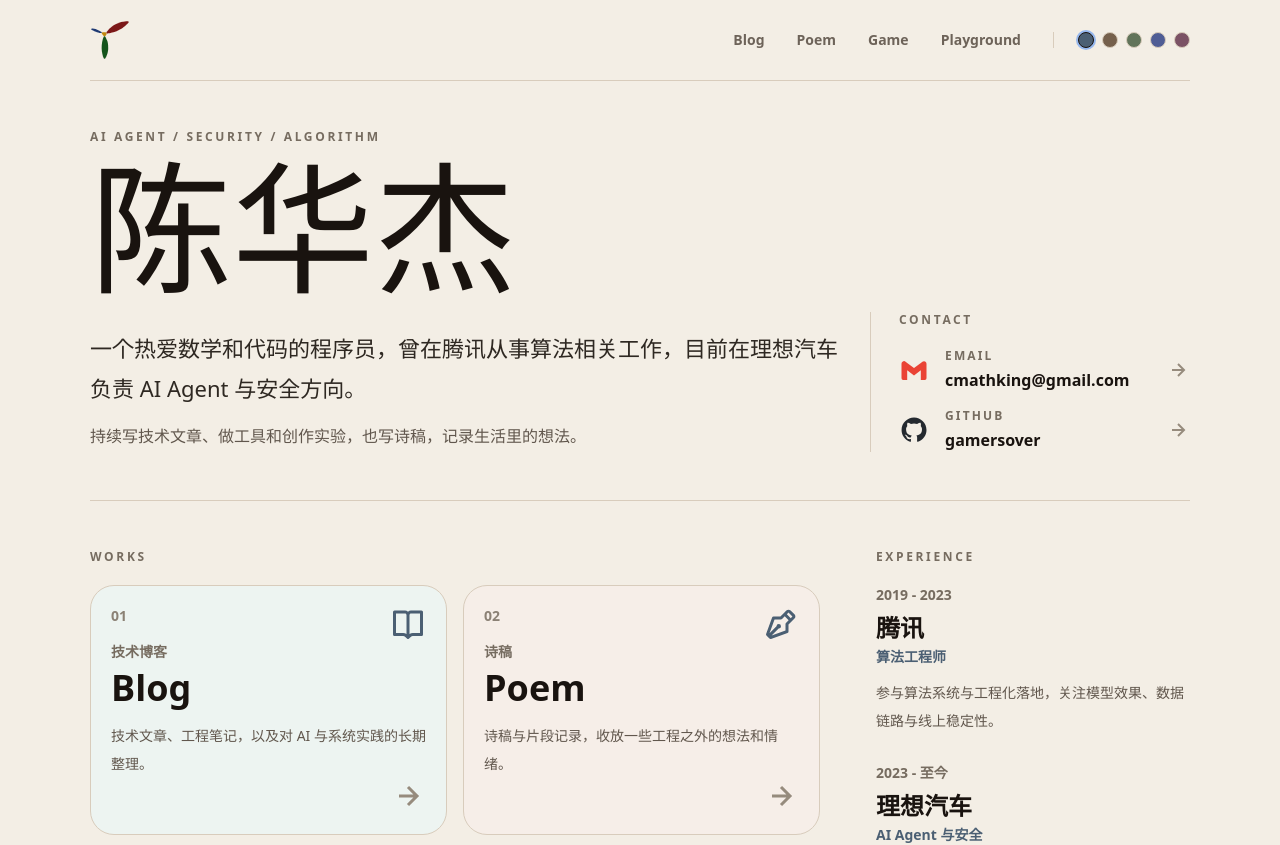
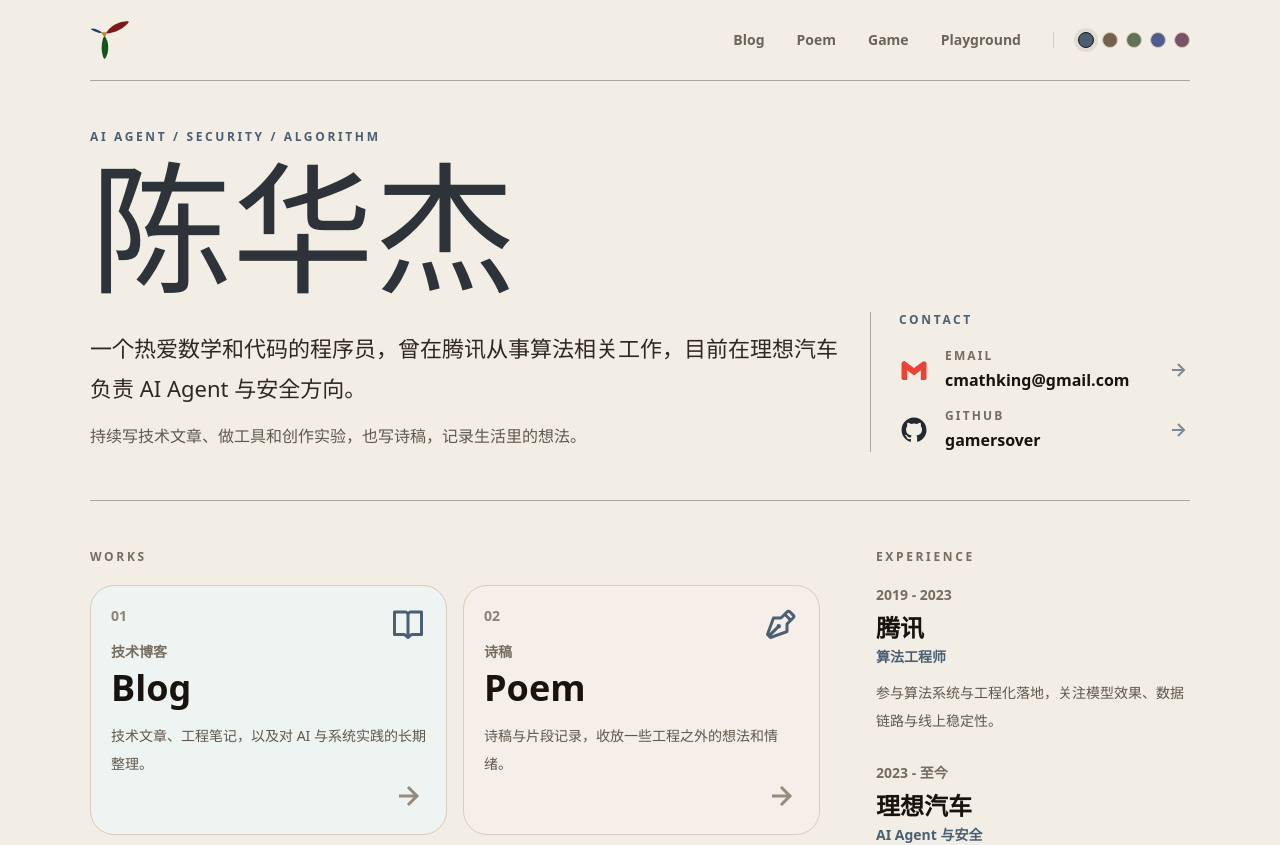
Before and after one commit to gamersover/my-website, a Next.js app: page /new in a window 1280 px wide. Shown: the top 845 px of the page. Built offline with nearby package versions, Linux system fonts and the light colour scheme.

Commit message:
refactor: 优化new和poem页的一些细节

```diff
--- a/app/new/NewHomePageClient.tsx
+++ b/app/new/NewHomePageClient.tsx
@@ -136,6 +136,8 @@ export default function NewHomePageClient() {
 
   const themeStyle = {
     "--theme-color": activeTheme.color,
+    "--theme-color-border": `color-mix(in srgb, ${activeTheme.color} 34%, #d8ccbc)`,
+    "--theme-color-name": `color-mix(in srgb, ${activeTheme.color} 42%, #19130f)`,
   } as CSSProperties;
 
   return (
@@ -149,7 +151,7 @@ export default function NewHomePageClient() {
           initial="hidden"
           animate="visible"
           transition={{ duration: 0.45 }}
-          className="flex items-center justify-between border-b border-[#d8ccbc] py-5"
+          className="flex items-center justify-between border-b border-[var(--theme-color-border)] py-5"
         >
           <Link href="/" aria-label="返回旧首页">
             <Image
@@ -191,7 +193,7 @@ export default function NewHomePageClient() {
                     onClick={() => setTheme(theme.id)}
                     className={`h-5 w-5 rounded-full border transition md:h-4 md:w-4 ${
                       isActive
-                        ? "border-[#19130f] ring-2 ring-[#19130f]/12"
+                        ? "border-[#19130f] shadow-[0_0_0_4px_rgba(25,19,15,0.08)]"
                         : "border-[#d8ccbc] hover:scale-110"
                     }`}
                     style={{ backgroundColor: theme.color }}
@@ -202,7 +204,7 @@ export default function NewHomePageClient() {
           </div>
         </motion.header>
 
-        <section className="grid gap-8 border-b border-[#d8ccbc] py-10 lg:grid-cols-[minmax(0,1fr)_320px] lg:items-end lg:py-12">
+        <section className="grid gap-8 border-b border-[var(--theme-color-border)] py-10 lg:grid-cols-[minmax(0,1fr)_320px] lg:items-end lg:py-12">
           <motion.div
             variants={fadeUp}
             initial="hidden"
@@ -214,7 +216,7 @@ export default function NewHomePageClient() {
               initial="hidden"
               animate="visible"
               transition={{ ...transition, delay: 0.05 }}
-              className={labelClass}
+              className={`${labelClass} text-[var(--theme-color)]`}
             >
               AI Agent / Security / Algorithm
             </motion.p>
@@ -225,6 +227,7 @@ export default function NewHomePageClient() {
               transition={{ ...transition, delay: 0.12 }}
               className="mt-6 text-[78px] font-normal leading-[0.92] tracking-normal sm:text-[124px] lg:text-[142px]"
               style={{
+                color: "var(--theme-color-name)",
                 fontFamily:
                   "'Songti SC', 'STSong', 'Noto Serif SC', 'Source Han Serif SC', serif",
               }}
@@ -238,7 +241,8 @@ export default function NewHomePageClient() {
               transition={{ ...transition, delay: 0.2 }}
               className="mt-7 max-w-3xl text-[22px] font-medium leading-10 text-[#2e2822]"
             >
-              一个热爱数学和代码的程序员，曾在腾讯从事算法相关工作，目前在理想汽车负责 AI Agent 与安全方向。
+              一个热爱数学和代码的程序员，曾在腾讯从事算法相关工作，目前在理想汽车负责{" "}
+              AI Agent 与安全方向。
             </motion.p>
             <motion.p
               variants={fadeUp}
@@ -256,9 +260,11 @@ export default function NewHomePageClient() {
             initial="hidden"
             animate="visible"
             transition={{ ...transition, delay: 0.32 }}
-            className="border-t border-[#d8ccbc] pt-5 lg:border-l lg:border-t-0 lg:pl-7 lg:pt-0"
+            className="border-t border-[var(--theme-color-border)] pt-5 lg:border-l lg:border-t-0 lg:pl-7 lg:pt-0"
           >
-            <h2 className={labelClass}>Contact</h2>
+            <h2 className={`${labelClass} text-[var(--theme-color)]`}>
+              Contact
+            </h2>
             <div className="mt-5 grid gap-4">
               {contacts.map((item) => {
                 const Icon = item.icon;
@@ -278,7 +284,7 @@ export default function NewHomePageClient() {
                         {item.value}
                       </p>
                     </div>
-                    <BiRightArrowAlt className="text-2xl text-[#968b7d] transition group-hover:translate-x-1 group-hover:text-[var(--theme-color)]" />
+                    <BiRightArrowAlt className="text-2xl text-[var(--theme-color)] opacity-70 transition group-hover:translate-x-1 group-hover:opacity-100" />
                   </a>
                 );
               })}
--- a/app/poem/page.tsx
+++ b/app/poem/page.tsx
@@ -388,11 +388,17 @@ export default function Poem() {
         {/* Mobile sidebar trigger */}
         <button
           type="button"
-          onClick={() => setSidebarOpen(true)}
-          className="fixed bottom-6 left-4 z-40 flex h-12 w-12 items-center justify-center rounded-full border border-stone-300/80 bg-white/80 shadow-lg backdrop-blur transition hover:bg-white lg:hidden"
-          aria-label="打开导航"
+          onClick={() => setSidebarOpen((open) => !open)}
+          className={`fixed bottom-6 left-4 flex h-12 w-12 items-center justify-center rounded-full border border-stone-300/80 bg-white/85 shadow-lg backdrop-blur transition hover:bg-white lg:hidden ${
+            sidebarOpen ? "z-[60]" : "z-40"
+          }`}
+          aria-label={sidebarOpen ? "关闭导航" : "打开导航"}
         >
-          <svg xmlns="http://www.w3.org/2000/svg" width="20" height="20" viewBox="0 0 24 24" fill="none" stroke="currentColor" strokeWidth="2" strokeLinecap="round" strokeLinejoin="round" className="text-stone-600"><path d="M3 12h18M3 6h18M3 18h18"/></svg>
+          {sidebarOpen ? (
+            <span className="text-xl leading-none text-stone-600">×</span>
+          ) : (
+            <svg xmlns="http://www.w3.org/2000/svg" width="20" height="20" viewBox="0 0 24 24" fill="none" stroke="currentColor" strokeWidth="2" strokeLinecap="round" strokeLinejoin="round" className="text-stone-600"><path d="M3 12h18M3 6h18M3 18h18"/></svg>
+          )}
         </button>
 
         {/* Mobile sidebar overlay */}
@@ -405,20 +411,12 @@ export default function Poem() {
 
         {/* Mobile sidebar drawer */}
         <aside
-          className={`fixed left-0 top-0 z-50 h-full w-[300px] max-w-[85vw] overflow-y-auto bg-[#f7f1e8] p-6 shadow-2xl transition-transform duration-300 ease-out lg:hidden ${
+          className={`fixed left-0 top-0 z-50 h-full w-[300px] max-w-[85vw] overflow-y-auto bg-[#f7f1e8] p-6 pb-24 shadow-2xl transition-transform duration-300 ease-out lg:hidden ${
             sidebarOpen ? "translate-x-0" : "-translate-x-full"
           }`}
         >
-          <div className="mb-4 flex items-center justify-between">
+          <div className="mb-4">
             <p className="text-xs tracking-[0.35em] text-stone-400">导航</p>
-            <button
-              type="button"
-              onClick={() => setSidebarOpen(false)}
-              className="flex h-8 w-8 items-center justify-center rounded-full border border-stone-200 text-stone-500 transition hover:bg-white"
-              aria-label="关闭导航"
-            >
-              ✕
-            </button>
           </div>
           <div className="flex flex-col gap-2">
             {poems.map((poem, i) => (
```
